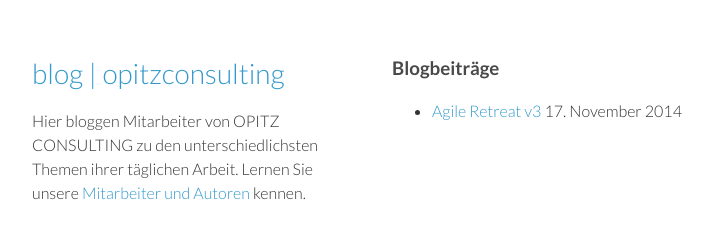
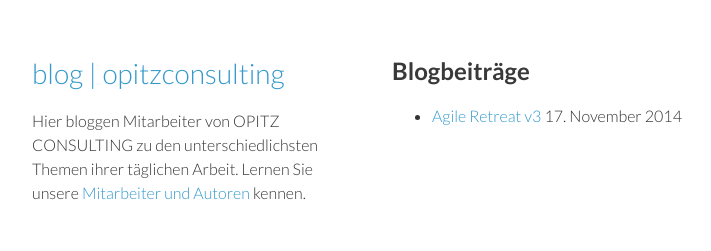
Before and after one commit to opitzconsulting/opitzconsulting.github.io, a Jekyll site: the page built from posts.md, in a window 1280 px wide. Shown: the top 251 px of the page, without its empty margins (128-839 px from the left). Built offline with Jekyll 4.4.1, drawn with Linux system fonts in a browser that asks for light colours.

Commit message:
use correct heading level

```diff
--- a/_layouts/authors.html
+++ b/_layouts/authors.html
@@ -2,7 +2,7 @@
 layout: default
 ---
 
-<h3><a href="/authors">Autoren</a> | {{ page.name }}</h3>
+<h2><a href="/authors">Autoren</a> | {{ page.name }}</h2>
 
 {{content}}
 
--- a/_layouts/posts.html
+++ b/_layouts/posts.html
@@ -2,7 +2,7 @@
 layout: default
 ---
 
-<h3>{{ page.title }}</h3>
+<h2>{{ page.title }}</h2>
 <small>{% include date.html date=page.date %}</small>
 
 {{content}}
--- a/posts.md
+++ b/posts.md
@@ -3,7 +3,7 @@ layout: default
 permalink: /posts/index.html
 ---
 
-<h3>Blogbeiträge</h3>
+## Blogbeiträge
 
 <ul>
 {% assign posts = site.posts %}
```
Also changed, not shown: authors.md (+1 -1 lines).
